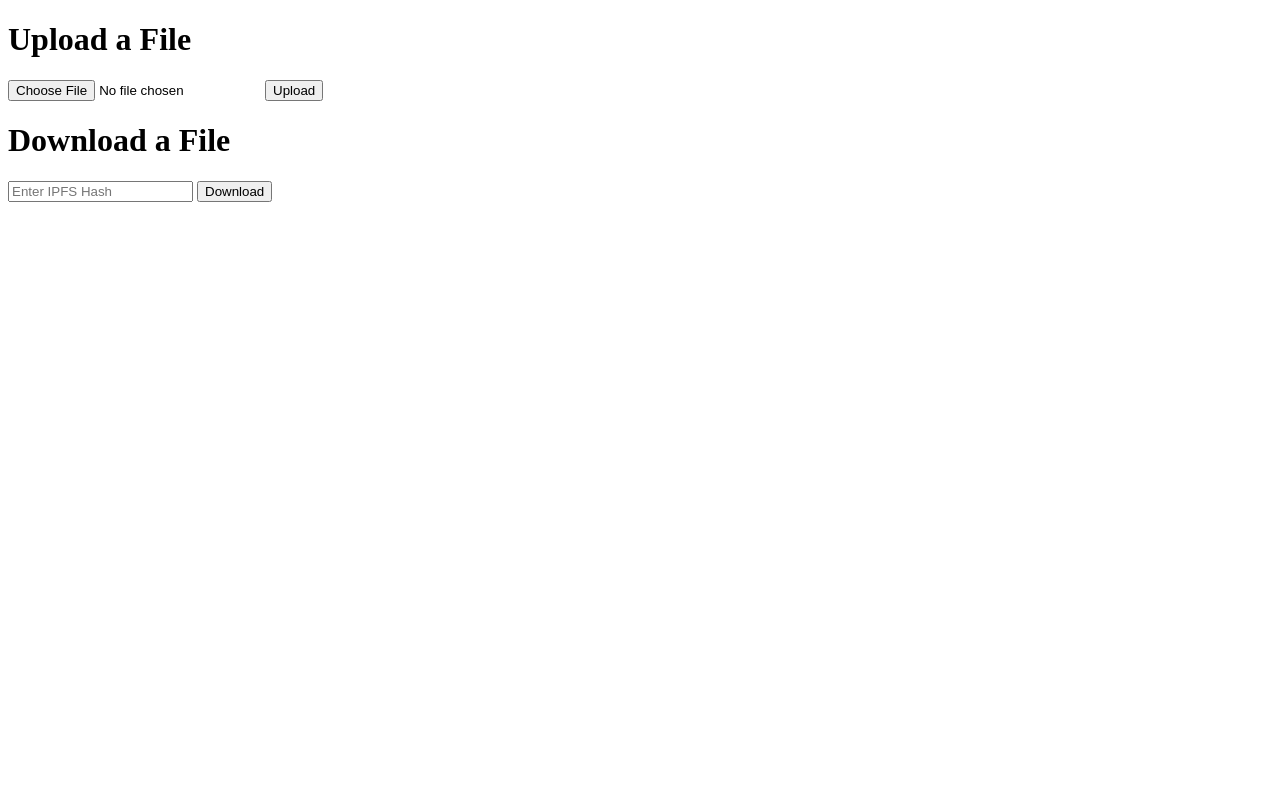
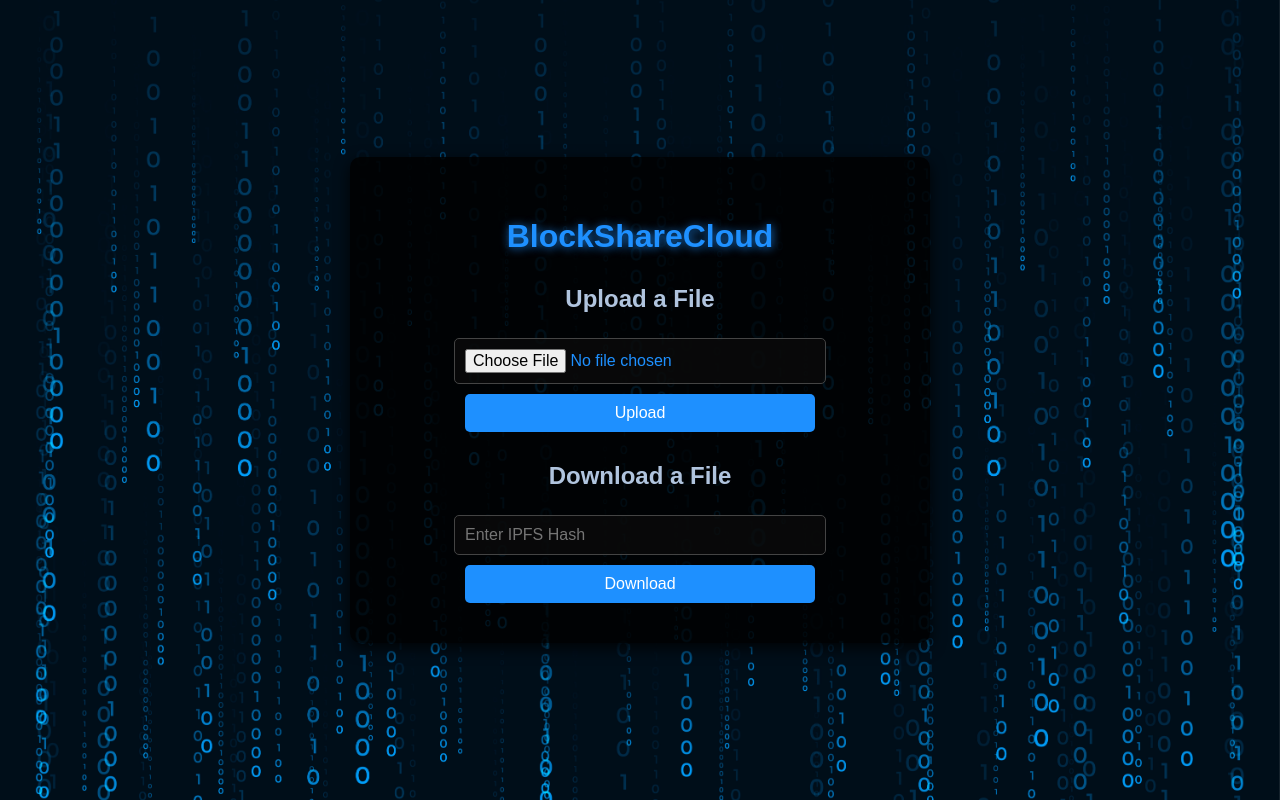
Before and after one commit to anushreejha/BlockShareCloud, a Flask app: page / in a window 1280 px wide. Run offline with Flask 3, Linux system fonts and the light colour scheme.

Commit message:
Enhanced UI

```diff
--- /dev/null
+++ b/static/styles.css
@@ -0,0 +1,93 @@
+body {
+    font-family: 'Arial', sans-serif;
+    background-image: url('bg.jpg');
+    background-size: cover;
+    background-position: center;
+    background-repeat: no-repeat;
+    margin: 0;
+    padding: 0;
+    display: flex;
+    justify-content: center;
+    align-items: center;
+    height: 100vh;
+}
+
+.container {
+    background-color: rgba(0, 0, 0, 0.85);
+    padding: 40px;
+    border-radius: 10px;
+    box-shadow: 0 5px 15px rgba(0, 0, 0, 0.8);
+    max-width: 500px;
+    width: 100%;
+    text-align: center;
+}
+
+h1 {
+    color: #1e90ff;
+    margin-bottom: 20px;
+    text-shadow: 1px 1px 10px rgba(30, 144, 255, 0.8);
+}
+
+h2 {
+    color: #b0c4de;
+    margin-bottom: 15px;
+}
+
+.upload-section,
+.download-section {
+    margin-top: 30px;
+}
+
+form {
+    display: flex;
+    flex-direction: column;
+    align-items: center;
+}
+
+.input-text,
+.file-input {
+    padding: 10px;
+    margin: 10px 0;
+    width: 100%;
+    max-width: 350px;
+    border: 1px solid #444;
+    border-radius: 5px;
+    font-size: 16px;
+    background-color: rgba(10, 10, 10, 0.8);
+    color: #1e90ff;
+}
+
+.input-text:focus,
+.file-input:focus {
+    outline: none;
+    border-color: #1e90ff;
+}
+
+.btn {
+    background-color: #1e90ff;
+    color: #fff;
+    padding: 10px 15px;
+    border: none;
+    border-radius: 5px;
+    cursor: pointer;
+    font-size: 16px;
+    transition: background-color 0.3s ease;
+    width: 100%;
+    max-width: 350px;
+}
+
+.btn:hover {
+    background-color: #1c86ee;
+}
+
+@media (max-width: 600px) {
+    .container {
+        padding: 20px;
+    }
+
+    .btn,
+    .input-text,
+    .file-input {
+        font-size: 14px;
+    }
+}
--- a/templates/index.html
+++ b/templates/index.html
@@ -2,19 +2,29 @@
 <html lang="en">
 <head>
     <meta charset="UTF-8">
-    <title>IPFS File Upload</title>
+    <meta name="viewport" content="width=device-width, initial-scale=1.0">
+    <title>BlockShareCloud</title>
+    <link rel="stylesheet" href="/static/styles.css">
 </head>
 <body>
-    <h1>Upload a File</h1>
-    <form action="/upload" method="post" enctype="multipart/form-data">
-        <input type="file" name="file" required>
-        <input type="submit" value="Upload">
-    </form>
+    <div class="container">
+        <h1>BlockShareCloud</h1>
 
-    <h1>Download a File</h1>
-    <form action="/download" method="post">
-        <input type="text" name="ipfs_hash" placeholder="Enter IPFS Hash" required>
-        <input type="submit" value="Download">
-    </form>
+        <div class="upload-section">
+            <h2>Upload a File</h2>
+            <form action="/upload" method="post" enctype="multipart/form-data">
+                <input type="file" name="file" class="file-input" required>
+                <input type="submit" value="Upload" class="btn">
+            </form>
+        </div>
+
+        <div class="download-section">
+            <h2>Download a File</h2>
+            <form action="/download" method="post">
+                <input type="text" name="ipfs_hash" placeholder="Enter IPFS Hash" class="input-text" required>
+                <input type="submit" value="Download" class="btn">
+            </form>
+        </div>
+    </div>
 </body>
 </html>
```
Also changed, not shown: static/bg.jpg (added).
